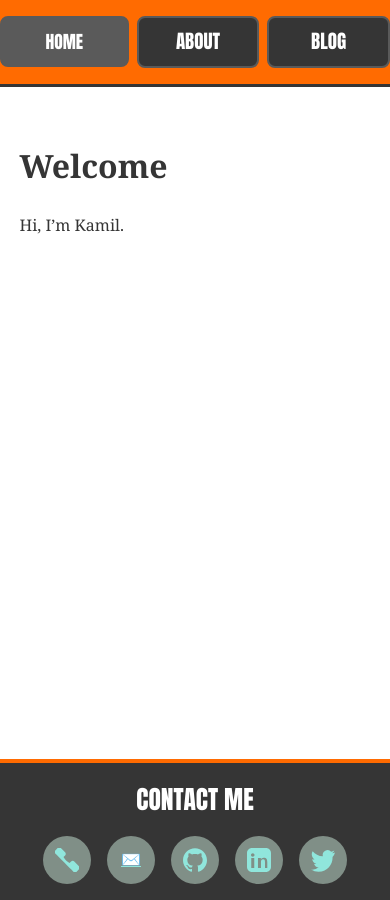
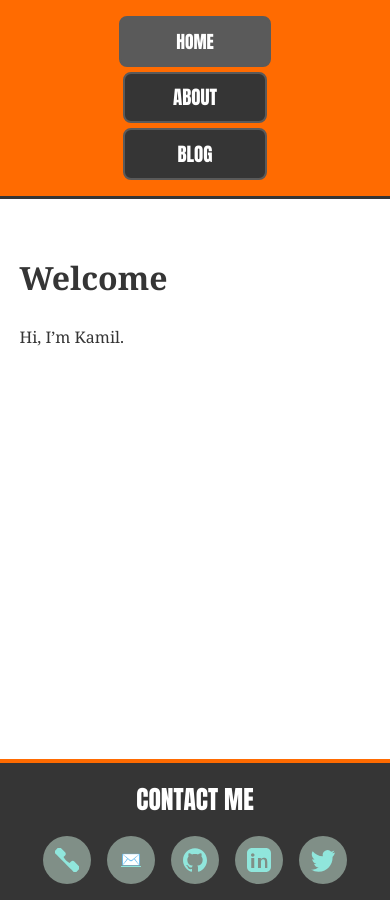
Before and after one commit to juna8001/juna8001.github.io, a Jekyll site: the page built from index.md, in a window 390 px wide. Built offline with Jekyll 4.4.1, drawn with Linux system fonts in a browser that asks for light colours.

Commit message:
style improvements

```diff
--- a/assets/header.css
+++ b/assets/header.css
@@ -9,6 +9,14 @@ nav.site-nav {
     display: flex;
     justify-content: center;
     gap: .5em;
+}
+
+@media (max-width: 600px) {
+    nav.site-nav {
+        flex-direction: column;
+        align-items: center;
+        gap: 0.3em;
+    }
 }
 
 nav.site-nav a {
```
